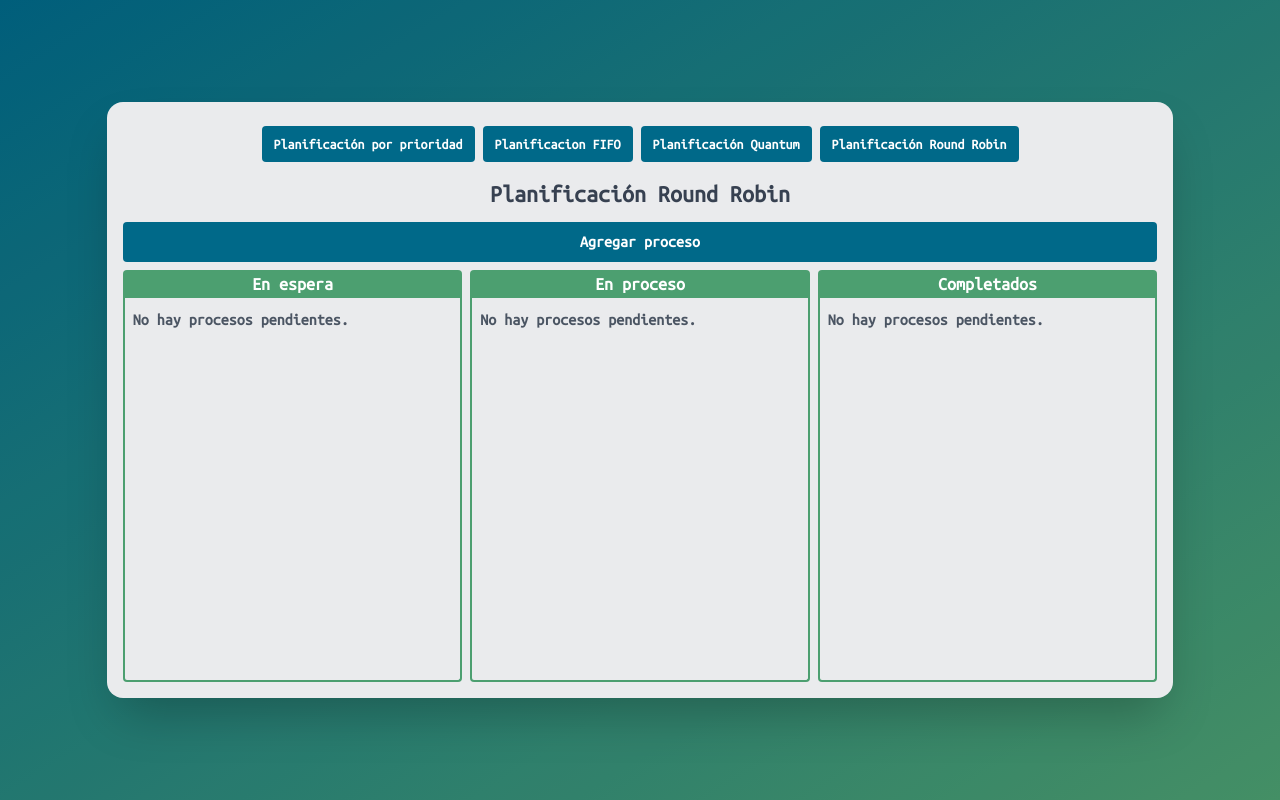
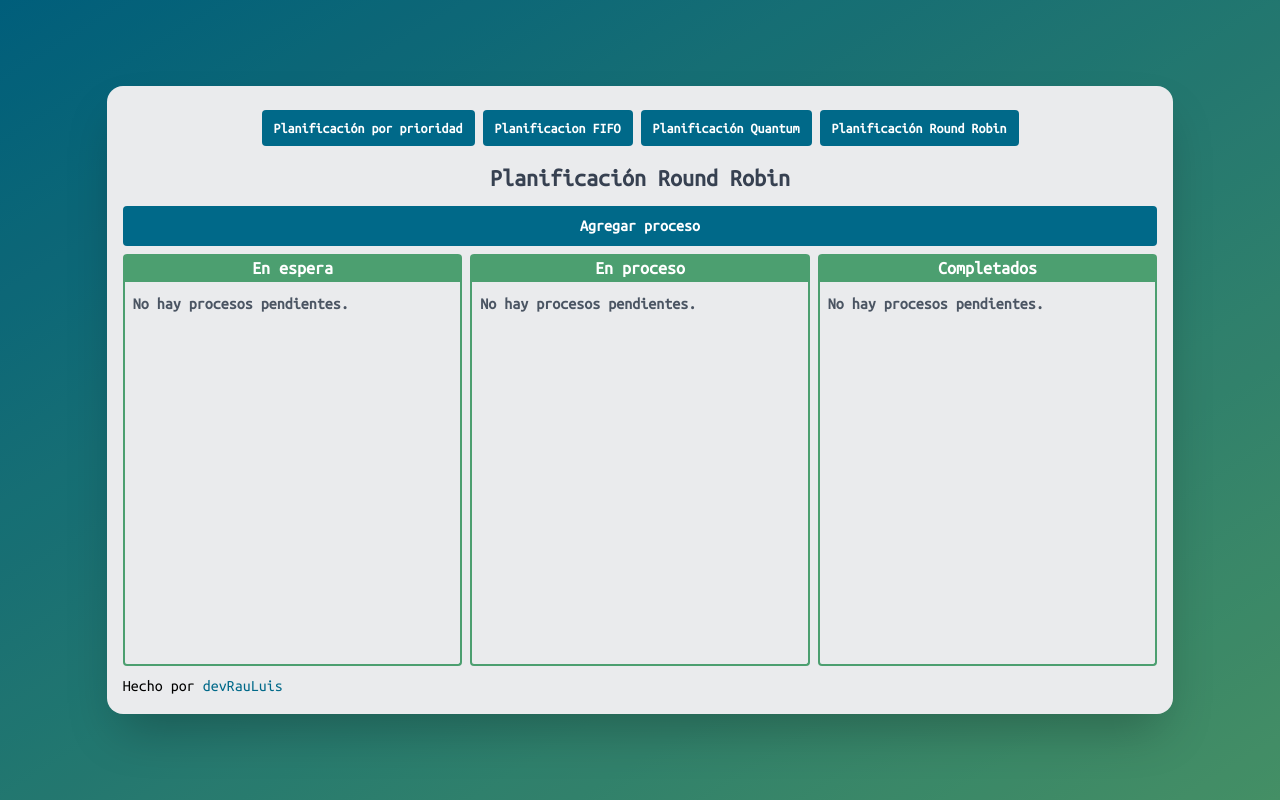
Before and after one commit to devRauLuis/os-scheduling, a React (Create React App) app: page /round-robin-scheduling in a window 1280 px wide. Built offline with nearby package versions, Linux system fonts and the light colour scheme.

Commit message:
Add footer

```diff
--- a/src/App.jsx
+++ b/src/App.jsx
@@ -5,6 +5,7 @@ import PriorityScheduling from './components/PriorityScheduling';
 import FIFOScheduling from './components/FIFOScheduling';
 import QuantumScheduling from './components/QuantumScheduling';
 import RoundRobin from './components/RoundRobinScheduling';
+import Footer from './components/Footer';
 
 function App() {
 	return (
@@ -18,6 +19,7 @@ function App() {
 						<Route path='/quantum-scheduling' component={QuantumScheduling} />
 						<Route path='/round-robin-scheduling' component={RoundRobin} />
 					</Switch>
+					<Footer />
 				</div>
 			</div>
 		</Router>
--- /dev/null
+++ b/src/components/Footer.jsx
@@ -0,0 +1,12 @@
+import React from 'react';
+
+export default function Footer() {
+	return (
+		<div className={'ml-auto mt-2 inline-block'}>
+			Hecho por{' '}
+			<a href='https://github.com/devRauLuis' className='text-primary'>
+				devRauLuis
+			</a>
+		</div>
+	);
+}
```
